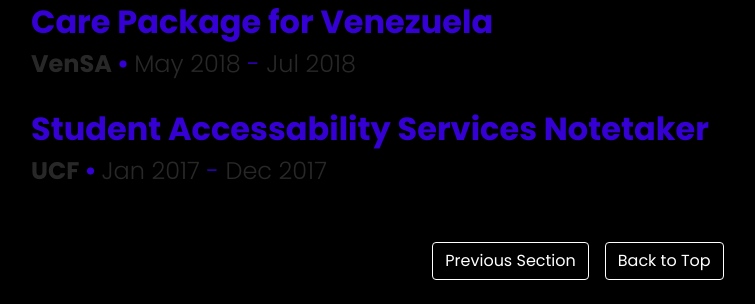
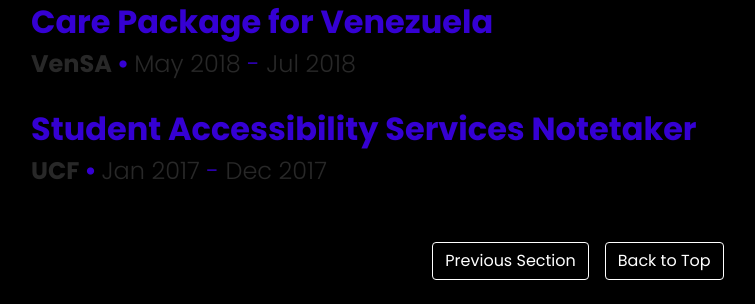
Before and after one commit to carlosricov/Personal-Portfolio, a Flask app: page /experience in a window 1280 px wide. Shown: the part 2848-3152 px from the top of the page, without its empty margins (62-817 px from the left). Run offline with Flask 2, Linux system fonts and the light colour scheme; some libraries are stand-ins or nearby versions.

Commit message:
Fixes typo

```diff
--- a/app/templates/experience.html
+++ b/app/templates/experience.html
@@ -278,7 +278,7 @@
             </div>
             <div class="container-fluid mt-4" data-aos="fade-right" data-aos-duration="1000" data-aos-delay="500">
                 <div class="container-fluid d-flex justify-content-start">
-                    <h3 class="job-text d-none d-md-inline font-weight-bold">Student Accessability Services Notetaker</h3>
+                    <h3 class="job-text d-none d-md-inline font-weight-bold">Student Accessibility Services Notetaker</h3>
                     <h3 class="job-text2 d-md-none font-weight-bold">SAS Notetaker</h3>
                 </div>
                 <div class="container-fluid d-flex justify-content-start">
```
